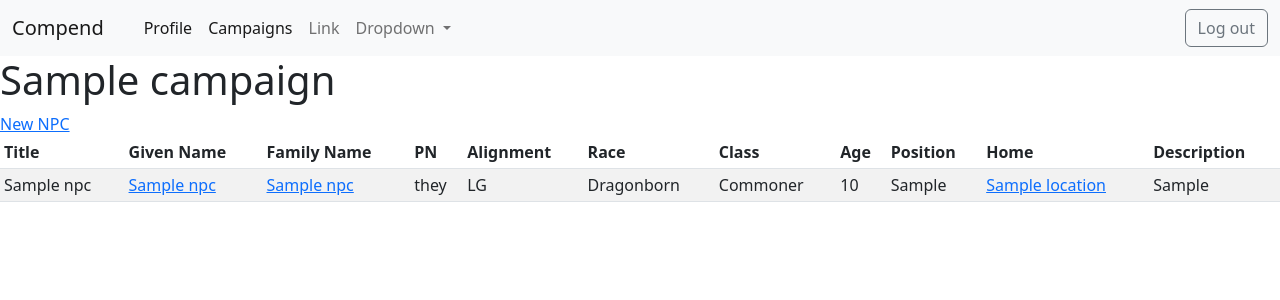
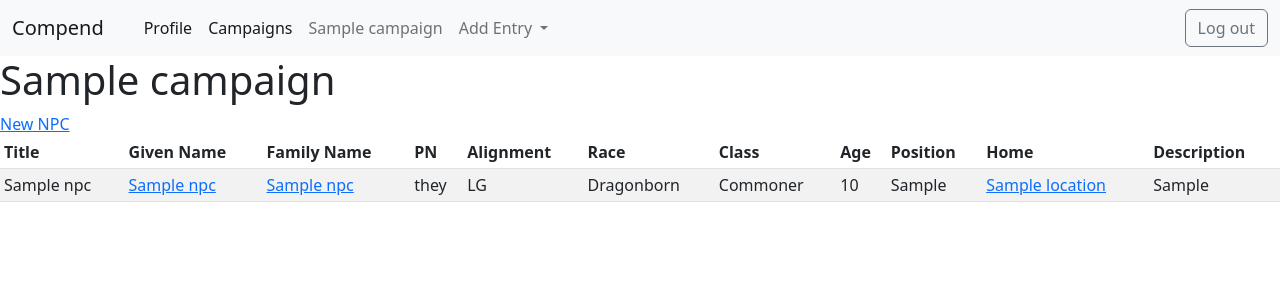
Before and after one commit to sammark1/Compend, a Django app: page /campaign/1/npc/ in a window 1280 px wide. Shown: the top 300 px of the page. Run offline with Django 4.2, Linux system fonts and the light colour scheme; tables that the repository leaves empty hold one stand-in row (values such as "Sample post").

Commit message:
added link to create NPC from navbar

```diff
--- a/main_app/templates/header.html
+++ b/main_app/templates/header.html
@@ -16,14 +16,14 @@
             <a class="nav-link active" aria-current="page" href="/campaign">Campaigns</a>
           </li>
           <li class="nav-item">
-            <a class="nav-link" href="#">Link</a>
+            <a class="nav-link" href="/campaign/{{campaign.id}}">{{campaign.name}}</a>
           </li>
           <li class="nav-item dropdown">
             <a class="nav-link dropdown-toggle" href="#" id="navbarDropdown" role="button" data-bs-toggle="dropdown" aria-expanded="false">
-              Dropdown
+              Add Entry
             </a>
             <ul class="dropdown-menu" aria-labelledby="navbarDropdown">
-              <li><a class="dropdown-item" href="#">Action</a></li>
+              <li><a class="dropdown-item" href="/npc/create">New NPC</a></li>
               <li><a class="dropdown-item" href="#">Another action</a></li>
               <li><hr class="dropdown-divider"></li>
               <li><a class="dropdown-item" href="#">Something else here</a></li>
--- a/main_app/templates/npc_list.html
+++ b/main_app/templates/npc_list.html
@@ -1,7 +1,7 @@
 {% extends 'base.html' %}
 
 {% block header %}
-    {% include 'header.html' with campaign="jello"%}
+    {% include 'header.html' with campaign=campaign%}
 {% endblock %}
 
 {% block body %}
```
